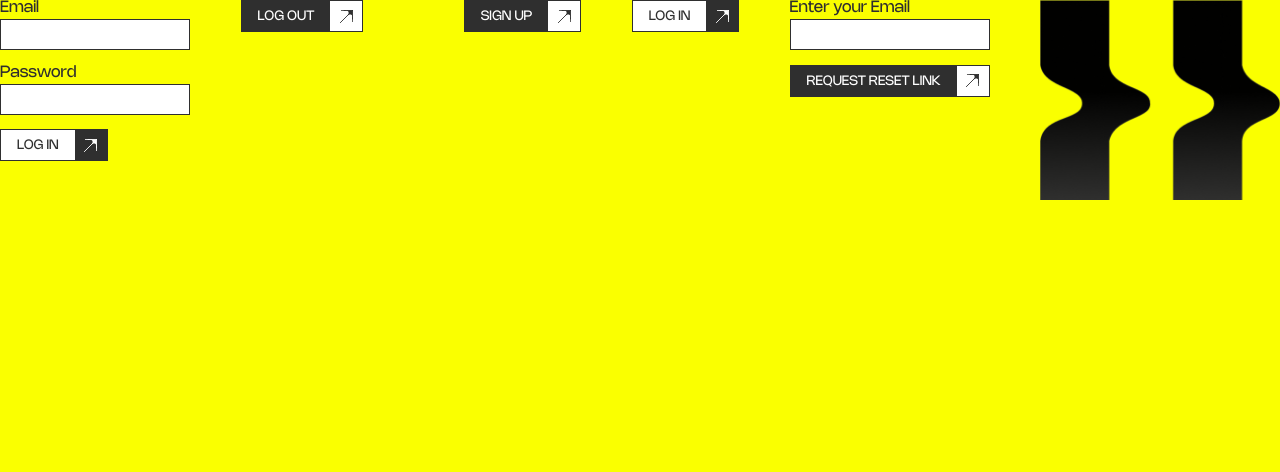
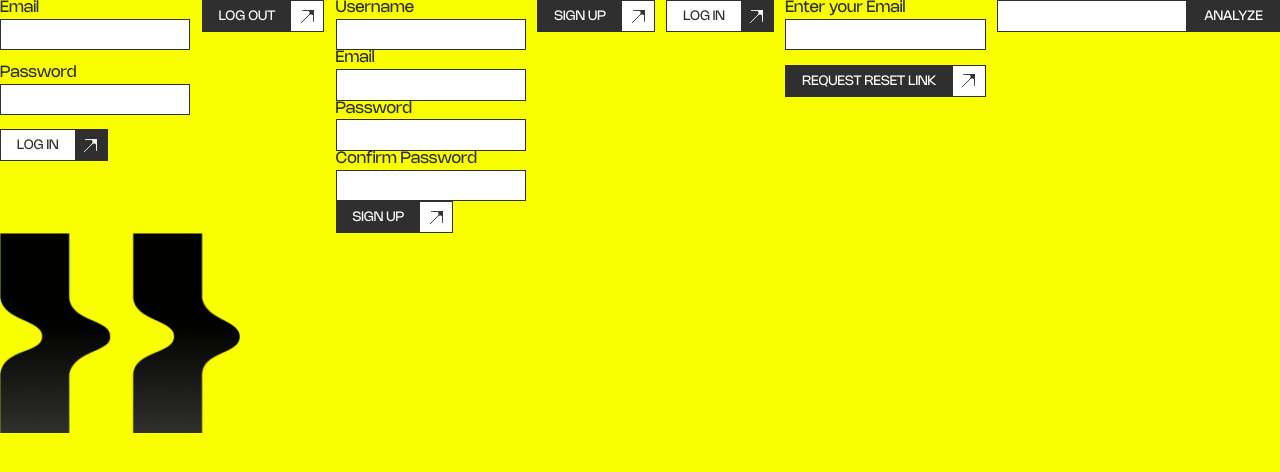
Before and after one commit to carloozed/404hertzclient, a Next.js app: page / in a window 1280 px wide. Shown: the top 472 px of the page. Built offline with nearby package versions, Linux system fonts and the light colour scheme.

Commit message:
adding analyze field

```diff
--- /dev/null
+++ b/lib/api/analyze.ts
@@ -0,0 +1,30 @@
+import { AnalyzeRequest, AnalyzeResponse } from '../types/analyze';
+
+export const analyze = async (url: string): Promise<AnalyzeRequest> => {
+  try {
+    const response = await fetch(
+      `${process.env.NEXT_PUBLIC_API_BASE_URL}/api/set/${url}`,
+      {
+        method: 'GET',
+        headers: {
+          'Content-Type': 'application/json',
+        },
+        body: JSON.stringify({
+          url,
+        } as AnalyzeRequest),
+      }
+    );
+
+    if (!response.ok) {
+      throw new Error('Login failed');
+    }
+
+    const data: AnalyzeResponse = await response.json();
+
+    localStorage.setItem('authToken', data.key);
+    return data;
+  } catch (error) {
+    console.error('Login error:', error);
+    throw error;
+  }
+};
--- /dev/null
+++ b/lib/types/analyze.ts
@@ -0,0 +1,8 @@
+export interface AnalyzeRequest {
+  url: string;
+}
+
+export interface AnalyzeResponse {
+  key: string;
+  url: string;
+}
--- /dev/null
+++ b/src/app/components/AnalyzeField/AnalyzeField.module.css
@@ -0,0 +1,10 @@
+.form {
+    display: flex;
+    flex-direction: row;
+    height: fit-content;
+    align-items: center;
+}
+
+.form input {
+    height: 2rem;
+}
--- /dev/null
+++ b/src/app/components/AnalyzeField/AnalyzeField.tsx
@@ -0,0 +1,26 @@
+'use client';
+
+import React, { useState } from 'react';
+
+import { analyze } from '../../../../lib/api/analyze';
+import ButtonBlack from '../Buttons/ButtonBlack/ButtonBlack';
+import styles from './AnalyzeField.module.css'; // Adjust the path as needed
+
+export default function AnalyzeField() {
+  const [url, setUrl] = useState('');
+
+  const analyzeMix = async () => {
+    try {
+      await analyze(url);
+    } catch (err) {
+      console.error('Login error:', err);
+    }
+  };
+
+  return (
+    <form onSubmit={analyzeMix} className={styles.form}>
+      <input type="text" value={url} onChange={(e) => setUrl(e.target.value)} />
+      <ButtonBlack hasImage={false} buttonText="Analyze" type="submit" />
+    </form>
+  );
+}
--- a/src/app/components/Buttons/ButtonBlack/ButtonBlack.tsx
+++ b/src/app/components/Buttons/ButtonBlack/ButtonBlack.tsx
@@ -14,6 +14,7 @@ export type ButtonProps = {
   arrowWidth?: number;
   arrowHeight?: number;
   hasImage?: boolean;
+  hasText?: boolean;
 };
 
 export default function ButtonBlack({
@@ -23,12 +24,15 @@ export default function ButtonBlack({
   arrowHeight,
   type,
   hasImage = true,
+  hasText = true,
 }: ButtonProps) {
   return (
     <button onClick={onClick} className={styles.button} type={type}>
-      <div className={styles.box}>
-        <p>{buttonText ? buttonText : 'Black Button'}</p>
-      </div>
+      {hasText && (
+        <div className={styles.box}>
+          <p>{buttonText ? buttonText : 'Black Button'}</p>
+        </div>
+      )}
       {hasImage && (
         <div className={styles.box}>
           <Image
--- a/src/app/components/SignupForm/SignupForm.tsx
+++ b/src/app/components/SignupForm/SignupForm.tsx
@@ -2,13 +2,14 @@
 
 import React, { useState } from 'react';
 import { signup } from '../../../../lib/api/signup';
+import FormGroup from '../FormGroup/FormGroup';
+import ButtonBlack from '../Buttons/ButtonBlack/ButtonBlack';
 
 export default function SignupForm() {
   const [username, setUsername] = useState('');
   const [password, setPassword] = useState('');
   const [confirmPassword, setConfirmPassword] = useState('');
   const [email, setEmail] = useState('');
-  const [loading, setLoading] = useState(false);
   const [error, setError] = useState('');
 
   const handleSubmit = async (e: React.FormEvent) => {
@@ -29,7 +30,42 @@ export default function SignupForm() {
 
   return (
     <form onSubmit={handleSubmit}>
-      <div></div>
+      <FormGroup
+        label="Username"
+        onChange={(e) => setUsername(e.target.value)}
+        id="username"
+        name="username"
+        value={username}
+        required
+      />
+      <FormGroup
+        label="Email"
+        onChange={(e) => setEmail(e.target.value)}
+        id="email"
+        name="email"
+        value={email}
+        required
+        type="email"
+      />
+      <FormGroup
+        label="Password"
+        onChange={(e) => setPassword(e.target.value)}
+        id="password"
+        name="password"
+        value={password}
+        required
+        type="password"
+      />
+      <FormGroup
+        label="Confirm Password"
+        onChange={(e) => setConfirmPassword(e.target.value)}
+        id="confirmPassword"
+        name="confirmPassword"
+        value={confirmPassword}
+        required
+        type="password"
+      />
+      <ButtonBlack buttonText="Sign up" type="submit" />
       {error && (
         <p
           style={{
--- a/src/app/page.tsx
+++ b/src/app/page.tsx
@@ -7,6 +7,7 @@ import ButtonWhite from './components/Buttons/ButtonWhite/ButtonWhite';
 import PasswordReset from './components/PasswordReset/PasswordReset';
 
 import styles from './page.module.css';
+import AnalyzeField from './components/AnalyzeField/AnalyzeField';
 
 export default function Home() {
   return (
@@ -17,6 +18,7 @@ export default function Home() {
       <ButtonBlack buttonText={'Sign Up'} />
       <ButtonWhite buttonText={'Log In'} />
       <PasswordReset />
+      <AnalyzeField />
       <Logo height={200} hasLink={false} />
     </div>
   );
```
